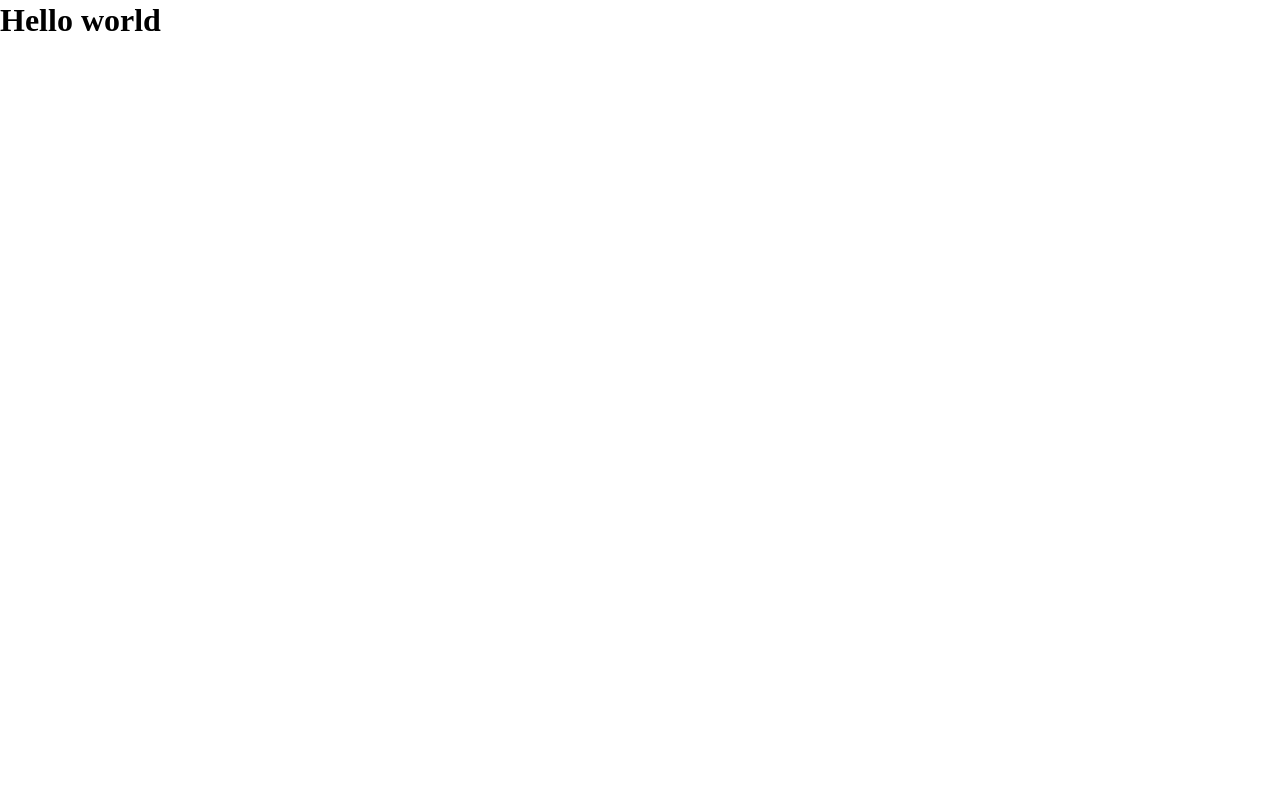
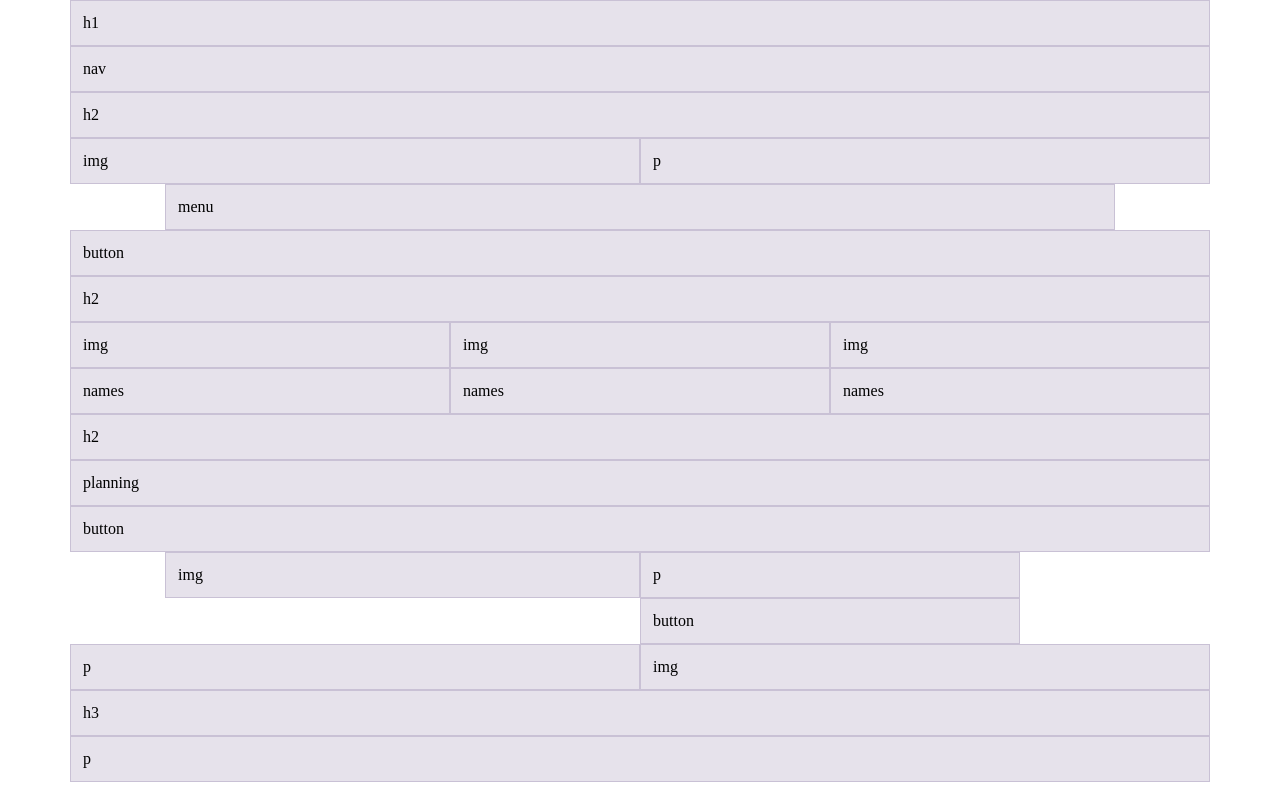
Before and after one commit to AnoukGeinoz/imd21-coffee-cat-anouk, a website built with Parcel: page src/index.html in a window 1280 px wide. Built offline with nearby package versions, Linux system fonts and the light colour scheme.

Commit message:
creation grille bootstrap

```diff
--- a/package.json
+++ b/package.json
@@ -15,7 +15,7 @@
   "license": "ISC",
   "homepage": "https://github.com/eikon-frontend/starterkit",
   "parcel-namer-rewrite": {
-    "developmentDisable" : true,
+    "developmentDisable": true,
     "rules": {
       "(.*)\\.(css)": "css/$1.$2",
       "(.*)\\.(js)": "js/$1.$2",
@@ -24,10 +24,14 @@
     }
   },
   "devDependencies": {
+    "@parcel/transformer-sass": "^2.6.2",
     "parcel": "^2.6.2",
     "parcel-namer-rewrite": "^2.0.0-rc.2",
     "posthtml-include": "^1.7.1",
     "rimraf": "^3.0.2",
     "sass": "^1.42.1"
+  },
+  "dependencies": {
+    "bootstrap": "^5.2.3"
   }
 }
--- a/src/index.html
+++ b/src/index.html
@@ -7,7 +7,62 @@
     <link rel="stylesheet" href="scss/main.scss" />
   </head>
   <body>
-    <h1>Hello world</h1>
+    <div class="container">
+      <div class="row">
+        <div class="col-12">h1</div>
+        <div class="col-12">nav</div>
+      </div>
+    </div>
+    <div class="container">
+      <div class="row">
+        <div class="col-12">h2</div>
+        <div class="col-12 col-lg-6">img</div>
+        <div class="col-12 col-lg-6">p</div>
+      </div>
+    </div>
+    <div class="container">
+      <div class="row">
+        <div class="col-12 col-lg-10 offset-lg-1">menu</div>
+        <div class="col-12">button</div>
+      </div>
+    </div>
+    <div class="container">
+      <div class="row">
+        <div class="col-12">h2</div>
+        <div class="col-12 col-lg-4">img</div>
+        <div class="col-12 col-lg-4 order-lg-1">names</div>
+        <div class="col-12 col-lg-4">img</div>
+        <div class="col-12 col-lg-4 order-lg-2">names</div>
+        <div class="col-12 col-lg-4">img</div>
+        <div class="col-12 col-lg-4 order-lg-3">names</div>
+      </div>
+    </div>
+    <div class="container">
+      <div class="row">
+        <div class="col-12">h2</div>
+        <div class="col-12">planning</div>
+        <div class="col-12">button</div>
+      </div>
+    </div>
+    <div class="container">
+      <div class="row">
+        <div class="col-6 col-lg-5 offset-lg-1">img</div>
+        <div class="col-6 col-lg-4">p</div>
+        <div class="col-6 offset-6 col-lg-4 offset-lg-6">button</div>
+      </div>
+    </div>
+    <div class="container">
+      <div class="row">
+        <div class="col-6">p</div>
+        <div class="col-6">img</div>
+      </div>
+    </div>
+    <div class="container">
+      <div class="row">
+        <div class="col-12">h3</div>
+        <div class="col-12">p</div>
+      </div>
+    </div>
 
     <script src="js/main.js" type="module"></script>
   </body>
--- a/src/scss/main.scss
+++ b/src/scss/main.scss
@@ -1,3 +1,15 @@
+@import "bootstrap/scss/bootstrap-grid";
+.row + .row {
+  margin-top: 16px;
+}
+
+.row > .col,
+.row > [class^="col-"] {
+  padding-top: 12px;
+  padding-bottom: 12px;
+  background-color: rgba(86, 61, 124, 0.15);
+  border: 1px solid rgba(86, 61, 124, 0.2);
+}
 /* ====================================
 // css variables
 // ==================================== */
```
Also changed, not shown: 1 other file.
